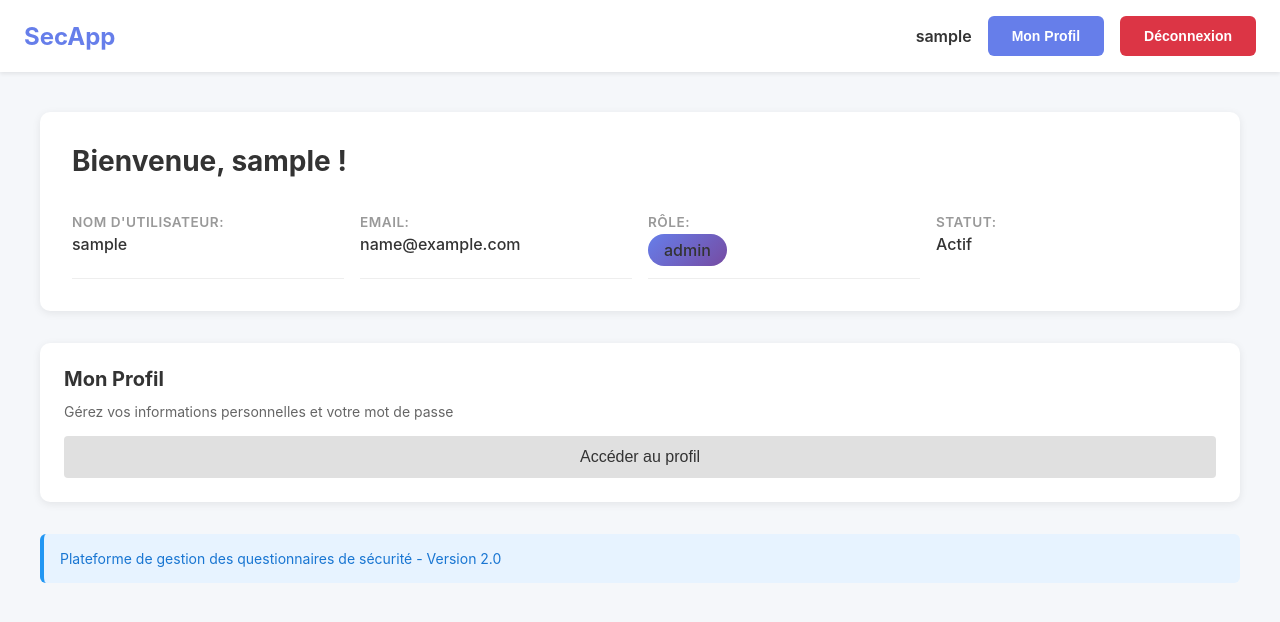
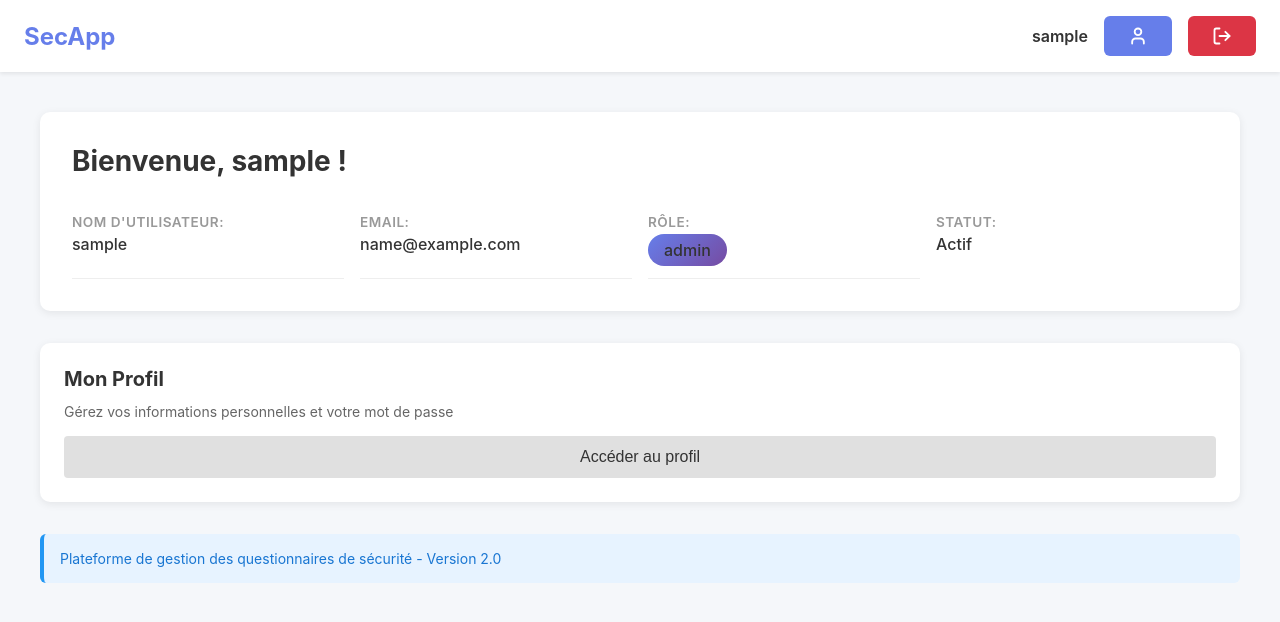
Before and after one commit to RayanDansou/SecApp, a React (Create React App) app in the folder frontend/: page /dashboard in a window 1280 px wide. Shown: the top 622 px of the page. Built offline with nearby package versions, Linux system fonts and the light colour scheme; sample sign-in values are in the browser's storage.

Commit message:
added profile/logout icons

```diff
--- a/frontend/package.json
+++ b/frontend/package.json
@@ -8,6 +8,7 @@
     "@testing-library/react": "^16.3.0",
     "@testing-library/user-event": "^13.5.0",
     "axios": "^1.6.0",
+    "lucide-react": "^0.548.0",
     "react": "^19.2.0",
     "react-dom": "^19.2.0",
     "react-router-dom": "^6.20.0",
--- a/frontend/src/components/Navbar.css
+++ b/frontend/src/components/Navbar.css
@@ -36,34 +36,67 @@
   color: #333;
 }
 
+/* --- Boutons génériques --- */
 .btn {
   padding: 8px 16px;
-  border: none;
+  border: 2px solid transparent;
   border-radius: 6px;
   cursor: pointer;
   font-size: 14px;
-  transition: background-color 0.3s;
+  transition: all 0.3s ease;
   font-weight: 500;
+  display: flex;
+  align-items: center;
+  justify-content: center;
+  gap: 6px;
+  background-color: transparent;
+  box-sizing: border-box;
 }
 
+/* --- Boutons icône uniquement --- */
+.btn-icon-only {
+  width: 40px;
+  height: 40px;
+  padding: 0;
+  border-radius: 50%;
+  display: flex;
+  align-items: center;
+  justify-content: center;
+  transition: all 0.3s ease;
+  box-sizing: border-box;
+}
+
+.btn-icon {
+  width: 20px;
+  height: 20px;
+  fill: currentColor;
+  background: none;
+  flex-shrink: 0;
+}
+
+/* --- Bouton Profil --- */
 .btn-profile {
-  background-color: #667eea;
-  color: white;
+  color: #667eea;
+  border: 2px solid #667eea;
 }
 
 .btn-profile:hover {
-  background-color: #5568d3;
+  background-color: rgba(102, 126, 234, 0.1);
+  transform: scale(1.1);
 }
 
+/* --- Bouton Déconnexion --- */
 .btn-logout {
-  background-color: #dc3545;
-  color: white;
+  color: #dc3545;
+  border: 2px solid #dc3545;
 }
 
 .btn-logout:hover {
-  background-color: #c82333;
+  background-color: rgba(220, 53, 69, 0.1);
+  transform: scale(1.1);
 }
 
+/* --- Responsive --- */
 @media (max-width: 768px) {
   .navbar {
     flex-direction: column;
--- a/frontend/src/components/Navbar.js
+++ b/frontend/src/components/Navbar.js
@@ -1,6 +1,7 @@
 import React from 'react';
 import { useNavigate } from 'react-router-dom';
 import { useAuth } from '../contexts/AuthContext';
+import { User, LogOut } from 'lucide-react'; // ✅ Icônes Lucide
 import './Navbar.css';
 
 const Navbar = () => {
@@ -17,13 +18,26 @@ const Navbar = () => {
       <div className="nav-brand" onClick={() => navigate('/dashboard')}>
         <h2>SecApp</h2>
       </div>
+
       <div className="nav-user">
         <span className="user-name">{user?.username}</span>
-        <button onClick={() => navigate('/profile')} className="btn btn-profile">
-          Mon Profil
+
+        {/* --- Bouton Profil --- */}
+        <button
+          onClick={() => navigate('/profile')}
+          className="btn btn-profile btn-icon-only"
+          title="Mon Profil"
+        >
+          <User size={20} strokeWidth={2.2} />
         </button>
-        <button onClick={handleLogout} className="btn btn-logout">
-          Déconnexion
+
+        {/* --- Bouton Déconnexion --- */}
+        <button
+          onClick={handleLogout}
+          className="btn btn-logout btn-icon-only"
+          title="Déconnexion"
+        >
+          <LogOut size={20} strokeWidth={2.2} />
         </button>
       </div>
     </nav>
--- a/frontend/src/pages/Profile.js
+++ b/frontend/src/pages/Profile.js
@@ -1,12 +1,10 @@
 import React, { useState, useEffect } from 'react';
-import { useNavigate } from 'react-router-dom';
 import { useAuth } from '../contexts/AuthContext';
 import authService from '../services/authService';
 import './Profile.css';
 
 const Profile = () => {
-  const { user, updateProfile, logout } = useAuth();
-  const navigate = useNavigate();
+  const { user, updateProfile } = useAuth();
 
   // État pour les informations du profil
   const [profileData, setProfileData] = useState({
@@ -188,11 +186,6 @@ const Profile = () => {
     }
   };
 
-  const handleLogout = async () => {
-    await logout();
-    navigate('/login');
-  };
-
   const getRoleDisplayName = (role) => {
     const roleNames = {
       'CHEF_PROJET': 'Chef de Projet',
@@ -205,20 +198,6 @@ const Profile = () => {
 
   return (
     <div className="profile-container">
-      <nav className="profile-nav">
-        <div className="nav-brand">
-          <h2>SecApp</h2>
-        </div>
-        <div className="nav-actions">
-          <button onClick={() => navigate('/dashboard')} className="btn btn-secondary">
-            Retour au Dashboard
-          </button>
-          <button onClick={handleLogout} className="btn btn-logout">
-            Déconnexion
-          </button>
-        </div>
-      </nav>
-
       <div className="profile-content">
         <div className="profile-header">
           <h1>Mon Profil</h1>
```
Also changed, not shown: 1 other file (tests, documents, lock files or other folders).
